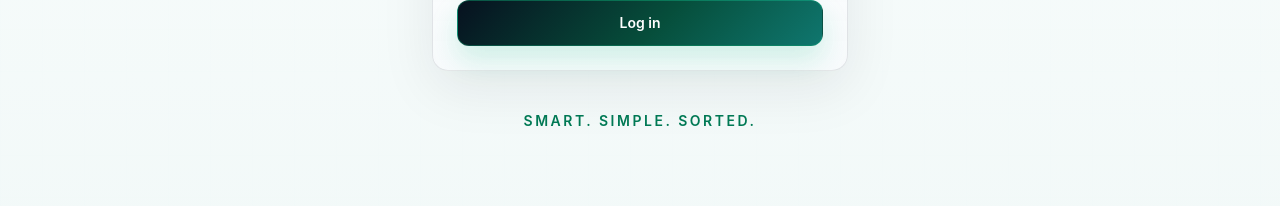
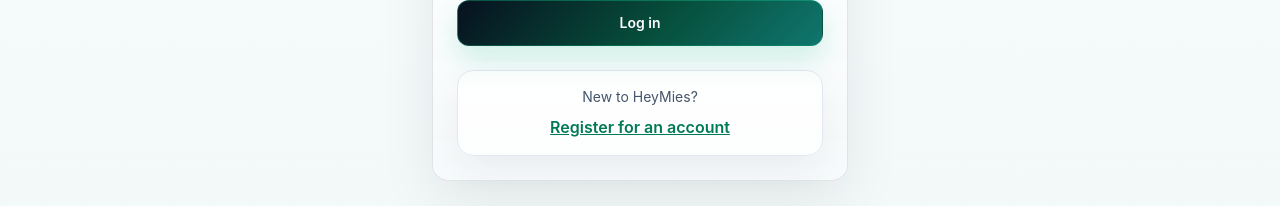
Before and after one commit to OG-Vlerrie/heymies-web, a Next.js app: page /login in a window 1280 px wide. Shown: the part 384-590 px from the top of the page. Built offline with nearby package versions, Linux system fonts and the light colour scheme; no server answers.

Commit message:
Add register link to login page

```diff
--- a/app/login/LoginClient.tsx
+++ b/app/login/LoginClient.tsx
@@ -1,6 +1,7 @@
 "use client";
 
 import { useMemo, useState } from "react";
+import Link from "next/link";
 import { useRouter, useSearchParams } from "next/navigation";
 import { supabaseBrowser } from "@/lib/supabase/browser";
 
@@ -8,6 +9,7 @@
   const router = useRouter();
   const search = useSearchParams();
   const next = search.get("next");
+  const registerHref = next ? `/signup?next=${encodeURIComponent(next)}` : "/signup";
   const supabase = useMemo(() => supabaseBrowser(), []);
 
   const [email, setEmail] = useState("");
@@ -80,6 +82,16 @@
               {loading ? "Signing in..." : "Log in"}
             </button>
           </div>
+
+          <div className="mt-6 rounded-2xl border border-slate-200 bg-white/70 p-4 text-center">
+            <p className="text-sm text-slate-600">New to HeyMies?</p>
+            <Link
+              href={registerHref}
+              className="mt-2 inline-flex font-semibold text-emerald-700 underline"
+            >
+              Register for an account
+            </Link>
+          </div>
         </div>
 
         <p className="mt-10 text-center text-sm font-semibold uppercase tracking-[0.18em] text-emerald-700">
```
